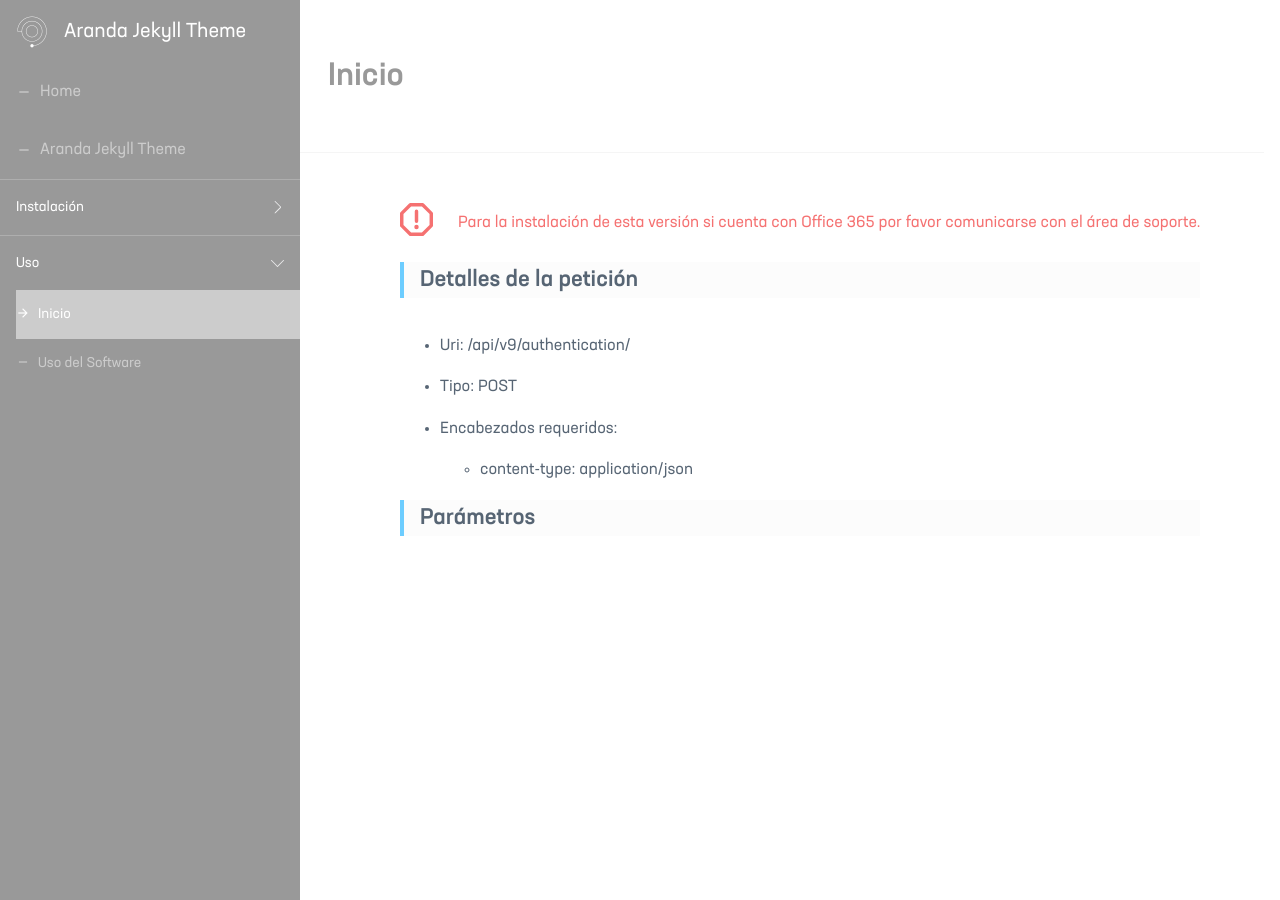
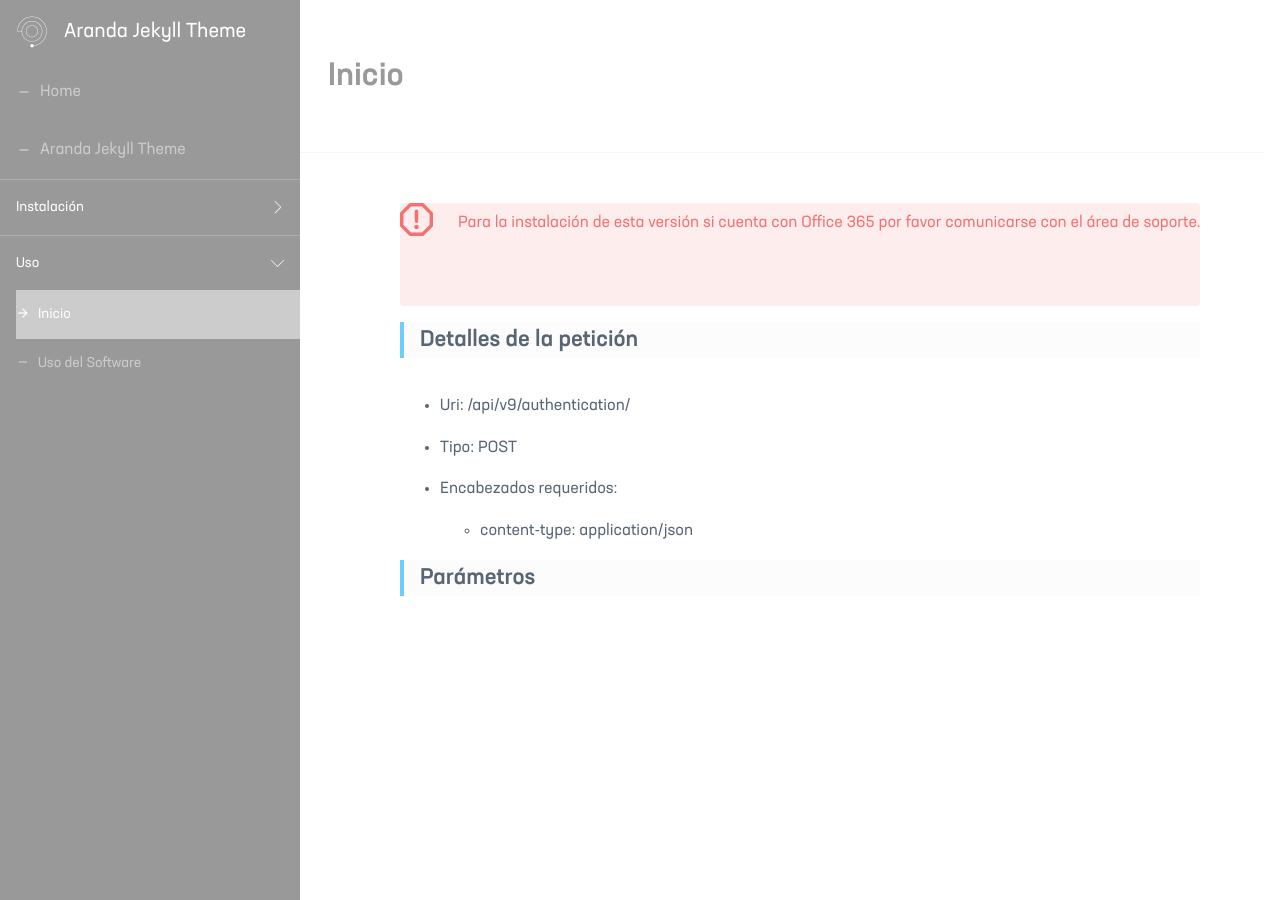
Before and after one commit to Nats85/Manuales-Aranda-Apis, a Jekyll site: the page built from docs/2.1-inicio.md, in a window 1280 px wide. Built offline with Jekyll 4.4.1, drawn with Linux system fonts in a browser that asks for light colours.

Commit message:
Update _default.scss

```diff
--- a/_sass/layouts/_default.scss
+++ b/_sass/layouts/_default.scss
@@ -198,6 +198,13 @@ pre.highlight
     position: fixed;
 
 }
+.content_alert {
+    top: 164px;
+    left: 371px;
+    height: 103px;
+    background: #f5717121;
+    border-radius: 4px;
+ }
 
 .highlight code:before {
     display: none;
```
